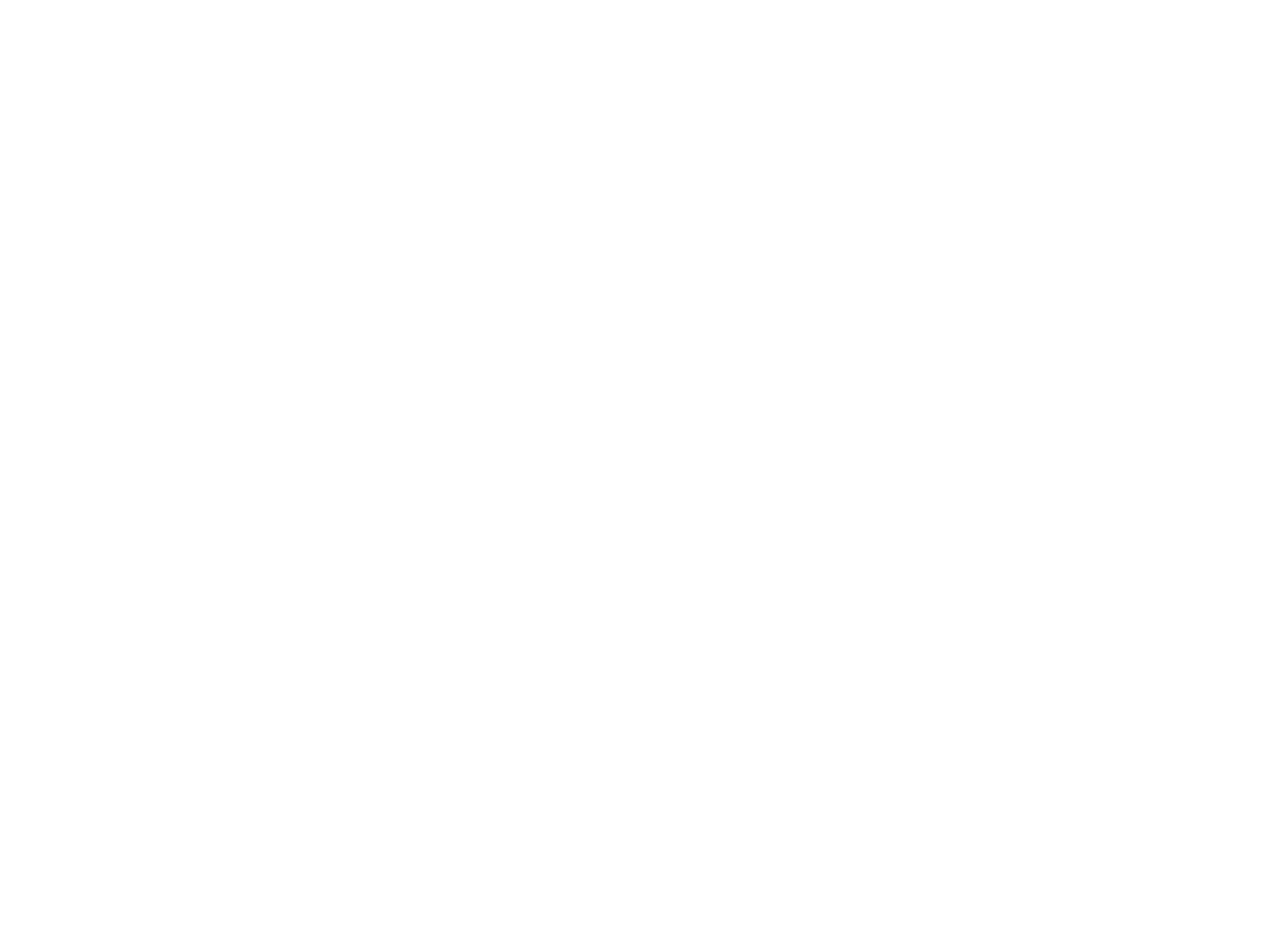
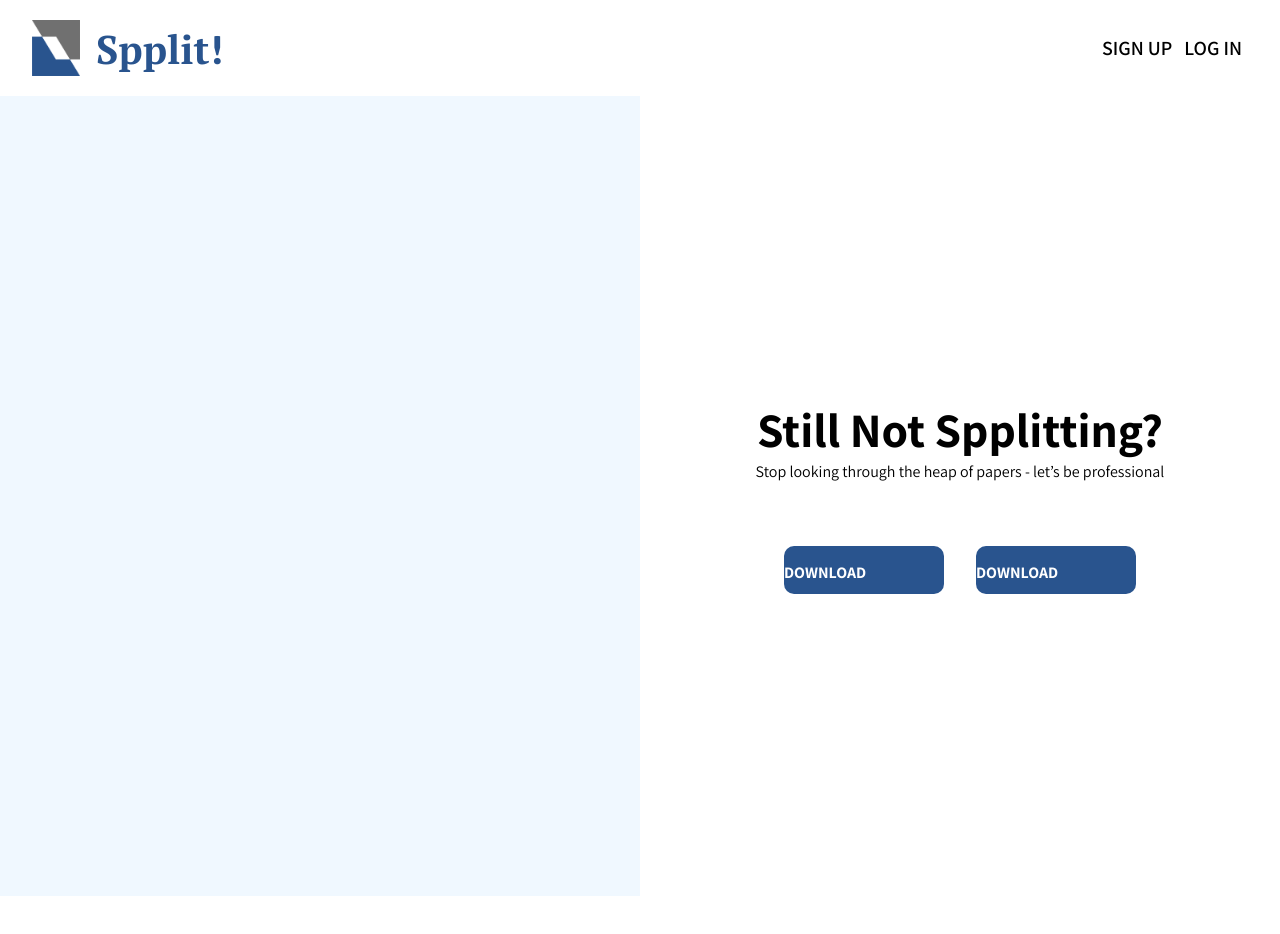
Before and after one commit to spplit/spplit-frontend, a React (Create React App) app: page / in a window 1280 px wide. Shown: the top 934 px of the page. After the commit the page ends 896 px from the top, so only its background shows below. Built offline with nearby package versions, Linux system fonts and the light colour scheme; the HTML template or start-up script is replaced by a standard one.

Commit message:
Update LandingPage

```diff
--- a/src/components/Header.js
+++ b/src/components/Header.js
@@ -4,7 +4,7 @@
 import logoimg from '../styles/images/spplit_logo.png';
 
 const HeaderContainer = styled.div`
-    /* background-color: aqua; */
+    background-color: white;
     display: flex;
     align-items: center;
     position: fixed;
--- a/src/components/NavigationBar.js
+++ b/src/components/NavigationBar.js
@@ -1,10 +1,10 @@
 import { React, useState, useEffect } from 'react';
 import { Link } from 'react-router-dom';
 import styled, { css } from 'styled-components';
-import arrowRight from '../styles/images/arrowRight.png'
+import arrowRight from '../styles/images/arrowRight.png';
 
 const NavContainer = styled.div`
-    /* background-color: purple; */
+    background-color: white;
     display: flex;
     width: 100%;
     height: 9rem;
--- a/src/index.css
+++ b/src/index.css
@@ -1,8 +1,9 @@
 html {
-    height: 1000px;
+    height: 100%;
 }
 
 body {
+    height: 100%;
     margin: 0;
     font-family: -apple-system, BlinkMacSystemFont, "Segoe UI", "Roboto", "Oxygen", "Ubuntu",
         "Cantarell", "Fira Sans", "Droid Sans", "Helvetica Neue", sans-serif;
--- a/src/routes/Landing.js
+++ b/src/routes/Landing.js
@@ -1,10 +1,178 @@
-import React from 'react'
+import { React, useState, useEffect } from 'react';
+import { Link } from 'react-router-dom';
+import styled, { css } from 'styled-components';
+import logoimg from '../styles/images/spplit_logo.png';
+import appleLogo from '../styles/images/appleLogo.png';
+import windowsLogo from '../styles/images/windowsLogo.png';
+
+const OuterContainer = styled.div`
+    width: 100%;
+    height: 100%;
+    display: flex;
+    flex-direction: column;
+`;
+
+const HeaderContainer = styled.div`
+    /* background-color: aqua; */
+    display: flex;
+    align-items: center;
+    width: 100%;
+    height: 6rem;
+`;
+
+const HeaderItemContainer = styled.div`
+    /* background-color: pink; */
+    display: flex;
+    align-items: center;
+    width: 95%;
+    margin: 0 auto;
+    height: 4rem;
+`;
+
+const LogoContainer = styled.div`
+    display: flex;
+    align-items: center;
+    &:hover {
+        cursor: pointer;
+    }
+`;
+
+const LogoImage = styled.img`
+    width: 3rem;
+    height: auto;
+`;
+
+const LogoName = styled.div`
+    font-family: 'PTSerif-bold';
+    color: #29548e;
+    font-size: 40px;
+    margin-left: 1rem;
+`;
+
+const LinkContainer = styled.div`
+    display: flex;
+    align-items: center;
+    margin-left: auto;
+    display: flex;
+`;
+
+const LandingLink = styled.button`
+    font-family: "assistant-semibold";
+    border: none;
+    background-color: transparent;
+    font-size: 20px;
+
+`;
+
+const MainBox = styled.div`
+    /* background-color: purple; */
+    width: 100%;
+    height: 50rem;
+    display: flex;
+`;
+
+const ImageBox = styled.div`
+    width: 50%;
+    background-color: aliceblue;
+`;
+
+const TextBox = styled.div`
+    width: 50%;
+    /* background-color: antiquewhite; */
+    display: flex;
+    flex-direction: column;
+    text-align: center;
+    justify-content: center;
+
+`;
+
+const MainText = styled.p`
+    font-family: Assistant-bold;
+    font-size: 3rem;
+    margin-top: 0;
+    margin-bottom: 0;
+`;
+
+const SubText = styled.p`
+    font-family: Assistant-Regular;
+    margin-top: 0;
+    margin-bottom: 4rem;
+`;
+
+const DownloadContainer = styled.div`
+    display: flex;
+    margin: 0 auto;
+`;
+
+const DownloadButton = styled.div`
+    background-color: #29548e;
+    width: 10rem;
+    height: 3rem;
+    margin-left: 1rem;
+    margin-right: 1rem;
+    border-radius: 10px;
+    &:hover {
+        cursor: pointer;
+        box-shadow: 3px #d9d9d9;
+    }
+`;
+
+const DownloadText = styled.p`
+    color: white;
+    width: 1rem;
+    height: 1rem;
+    font-family: Assistant-Bold;
+`;
+
+const DownloadImage = styled.image`
+    width: 100px;
+    height: 100px;
+
+`;
+
+
 
 function Landing() {
+
     return (
         <div>
+            <OuterContainer>
+                <HeaderContainer>
+                <HeaderItemContainer>
+                    <LogoContainer>
+                        <LogoImage src={ logoimg } />
+                        <LogoName>Spplit!</LogoName>
+                    </LogoContainer>
+                    <LinkContainer>
+                        <LandingLink>SIGN UP</LandingLink>
+                        <LandingLink>LOG IN</LandingLink>
+                    </LinkContainer>
+                </HeaderItemContainer>
+                </HeaderContainer>
+                <MainBox>
+                    <ImageBox></ImageBox>
+                    <TextBox>
+                        <MainText>
+                            Still Not Spplitting?
+                        </MainText>
+                        <SubText>
+                            Stop looking through the heap of papers - let’s be professional
+                        </SubText>
+                        <DownloadContainer>
+                            <DownloadButton>
+                                <DownloadImage src={ windowsLogo } />
+                                <DownloadText>DOWNLOAD</DownloadText>
+                            </DownloadButton>
+                            <DownloadButton>
+                                <DownloadImage src={ appleLogo } />
+                                <DownloadText>DOWNLOAD</DownloadText>
+                            </DownloadButton>
+                        </DownloadContainer>
+                    </TextBox>
+                </MainBox>
+            </OuterContainer>
         </div>
     )
-}
+};
 
 export default Landing;
```
Also changed, not shown: src/styles/images/appleLogo.png (added), src/styles/images/windowsLogo.png (added).
